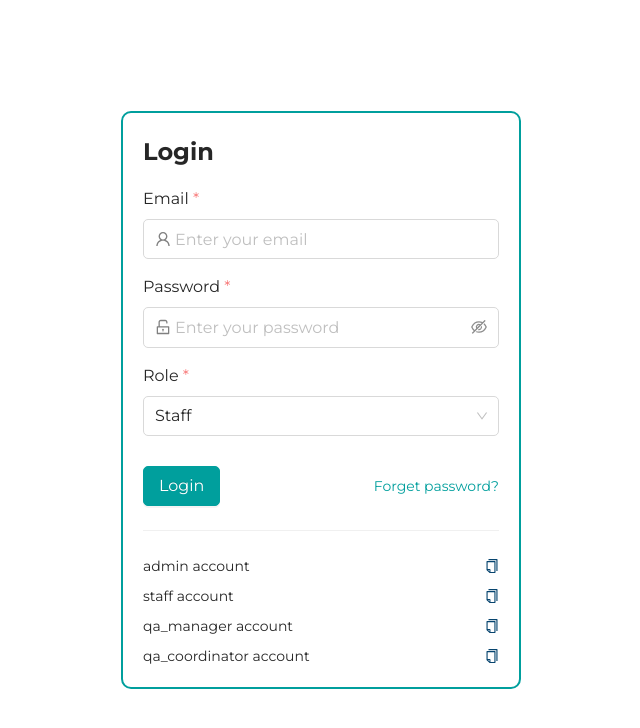
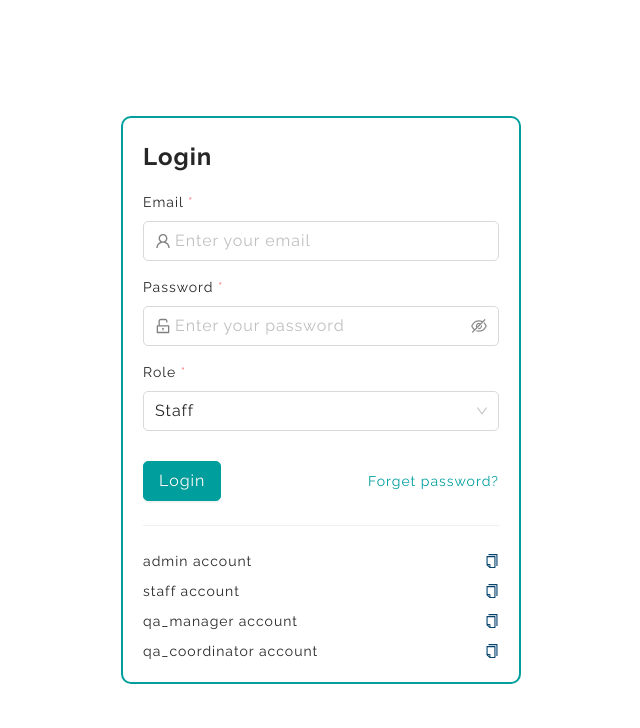
Before and after one commit to HoangNguyen161201/enterprise-client, a Next.js app: page /login in a window 1280 px wide. Shown: the top 728 px of the page, without its empty margins (319-959 px from the left). Built offline with nearby package versions, Linux system fonts and the light colour scheme.

Commit message:
update delete may department

```diff
--- a/components/elements/Input.tsx
+++ b/components/elements/Input.tsx
@@ -20,7 +20,7 @@ export const Input = ({ type = 'text', formSetting, name, label, placeholder, di
       direction="vertical"
       size={'small'}
     >
-      <span className="font-2">
+      <span className="font-1">
         {label} {require && <span className="color-red">*</span>}
       </span>
       <Controller
--- a/components/elements/Select.tsx
+++ b/components/elements/Select.tsx
@@ -17,7 +17,7 @@ export const Select = ({ formSetting, name, label, placeholder, require = true,
       direction="vertical"
       size={'small'}
     >
-      <span className="font-2">
+      <span className="font-1">
         {label} {require && <span className="color-red">*</span>}
       </span>
       <Controller
--- a/components/elements/TextArea.tsx
+++ b/components/elements/TextArea.tsx
@@ -11,7 +11,7 @@ export const TextArea = ({ formSetting, name, label, require = true }: IInput) =
   } = formSetting;
   return (
     <Space direction="vertical" size={'small'}>
-      <span className="font-2">
+      <span className="font-1">
         {label} {require && <span className="color-red">*</span>}
       </span>
       <Controller
@@ -23,7 +23,8 @@ export const TextArea = ({ formSetting, name, label, require = true }: IInput) =
             size="large"
             style={{
                 width: '100%',
-                minHeight: '100px'
+                minHeight: '100px',
+                borderRadius: 5
             }}
           />
         )}
--- a/pages/_document.tsx
+++ b/pages/_document.tsx
@@ -1,13 +1,16 @@
-import { Html, Main, Head, NextScript } from "next/document";
+import { Html, Main, Head, NextScript } from 'next/document';
 
 const Document = () => {
   return (
     <Html lang="en">
       <Head>
-                <link rel="preconnect" href="https://fonts.googleapis.com"/>
-                <link rel="preconnect" href="https://fonts.gstatic.com"/>
-                <link href="https://fonts.googleapis.com/css2?family=Montserrat:ital,wght@0,100;0,200;0,300;0,400;0,500;0,600;0,700;1,100;1,200;1,300;1,400;1,500;1,600&display=swap" rel="stylesheet" />
-                <meta name="description" content="website"/>
+        <link rel="preconnect" href="https://fonts.googleapis.com" />
+        <link rel="preconnect" href="https://fonts.gstatic.com" />
+        <link
+          href="https://fonts.googleapis.com/css2?family=Raleway:wght@100;200;300;400;500;600;700;800;900&display=swap"
+          rel="stylesheet"
+        />
+        <meta name="description" content="website" />
       </Head>
       <body>
         <Main />
--- a/pages/departments/index.tsx
+++ b/pages/departments/index.tsx
@@ -62,7 +62,7 @@ const AddDepartment: NextPageWithLayout = (props: IAddDepartmentProps) => {
   const handleDlAll = useMutation<any, AxiosError, any>(
     (Ids) => {
       return postData({
-        url: `/api/departments/deletemany`,
+        url: `/api/departments/delete-many`,
         token: dataUser?.accessToken.token,
         body: { departments: Ids },
       });
@@ -278,6 +278,7 @@ const AddDepartment: NextPageWithLayout = (props: IAddDepartmentProps) => {
       >
         <Space direction="vertical" size={20}></Space>
         <Table
+
           rowSelection={{
             type: 'checkbox',
             getCheckboxProps: (record) => ({
@@ -288,7 +289,7 @@ const AddDepartment: NextPageWithLayout = (props: IAddDepartmentProps) => {
               return setDepartmentsSl(selectedRowKeys);
             },
           }}
-          style={{ overflowX: 'auto' }}
+          style={{ overflowX: 'auto', fontSize: '16px' }}
           dataSource={departments}
           columns={columns}
         />
--- a/pages/departments/update/[id].tsx
+++ b/pages/departments/update/[id].tsx
@@ -159,7 +159,7 @@ const UpdateDepartmetn: NextPageWithLayout = (props: IUpdateDepartmetnProps) =>
               formSetting={formSetting}
               placeholder="Enter department name"
               type="text"
-              icon={<FileTextOutlined />}
+              icon={<FileTextOutlined style={{color: 'gray'}}/>}
             />
             <TextArea name="description" label="Description" formSetting={formSetting} />
             <div
--- a/styles/globals.css
+++ b/styles/globals.css
@@ -1,6 +1,6 @@
 * {
-    font-family: 'Montserrat', sans-serif;
-    font-weight: 400;
+    font-family: 'Raleway', sans-serif;
+    letter-spacing: 1px;
 }
 
 
@@ -81,3 +81,12 @@
     color: gray !important;
     max-width: 500px;
 }
+
+.ant-table-cell {
+    font-size: 16px;
+}
+
+.ant-card-head-title {
+    font-size: 20px;
+    font-weight: 600;
+}
```
Also changed, not shown: 1 other file (tests, documents, lock files or other folders). Lines whose indentation alone changed are shown as unchanged.
